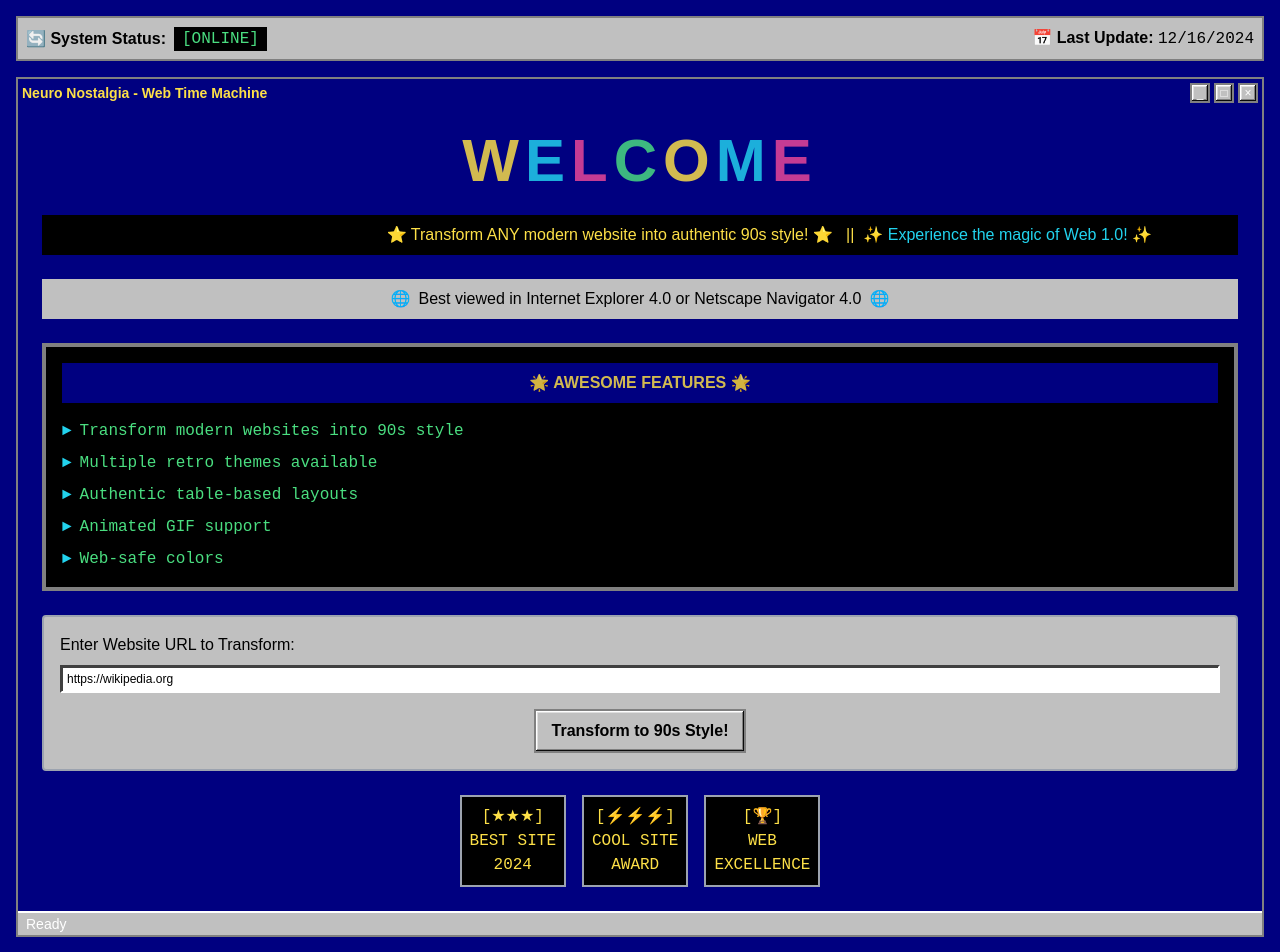
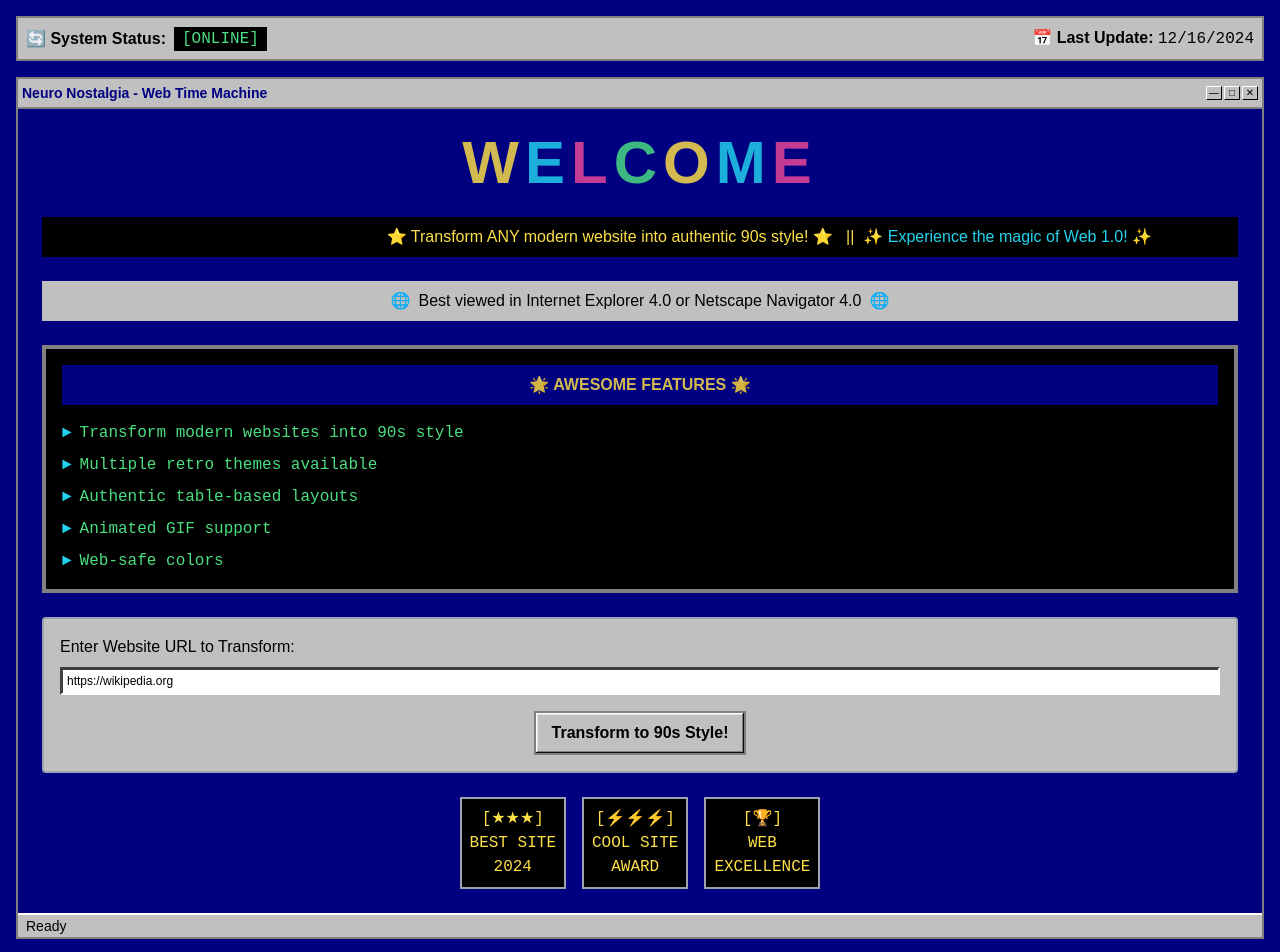
Before and after one commit to sanjaysah101/neuro-nostalgia, a Next.js app: page / in a window 1280 px wide. Shown: the top 952 px of the page. Built offline with nearby package versions, Linux system fonts and the light colour scheme.

Commit message:
Refactor RetroWindow and WebsitePreview components for improved styling and consistency; remove unused hit counter elements from RetroLayout and Sidebar90s components.

```diff
--- a/src/components/RetroLayout/Sidebar90s.tsx
+++ b/src/components/RetroLayout/Sidebar90s.tsx
@@ -1,5 +1,3 @@
-import Image from "next/image";
-
 import { LayoutTheme } from "@/types/layout";
 
 interface SidebarProps {
@@ -111,24 +109,6 @@ export default function Sidebar90s({
           </div>
         </div>
       ))}
-
-      {/* Hit Counter Widget */}
-      <div className={styles.widget}>
-        <div className={styles.title}>Site Stats</div>
-        <div className={`${styles.content} text-center`}>
-          <div className="mb-2">
-            <Image src="/images/counter.gif" alt="Hit Counter" width={100} height={31} className="mr-2 inline-block" />
-            <span>Visitors: 1,337</span>
-          </div>
-          <div className="text-xs text-gray-600">Last Updated: {new Date().toLocaleDateString()}</div>
-        </div>
-      </div>
-
-      {/* Web Buttons */}
-      <div className="mt-4 space-y-2 text-center">
-        <Image src="/images/netscape_now.gif" alt="Netscape Now!" width={88} height={31} className="mx-auto" />
-        <Image src="/images/ie_logo.gif" alt="Internet Explorer" width={88} height={31} className="mx-auto" />
-      </div>
     </aside>
   );
 }
--- a/src/components/RetroLayout/index.tsx
+++ b/src/components/RetroLayout/index.tsx
@@ -1,4 +1,3 @@
-import Image from "next/image";
 import { useEffect, useState } from "react";
 
 import { WebsiteData } from "@/app/api/parse/route";
@@ -159,21 +158,6 @@ export default function RetroLayout({ data }: RetroLayoutProps) {
       {layoutStyle === "classic" && renderClassicLayout()}
       {layoutStyle === "frames" && renderFramesLayout()}
       {layoutStyle === "table" && renderTableLayout()}
-
-      {/* 90s Footer Elements */}
-      <div className="mt-4 space-y-2 text-center">
-        {showHitCounter && (
-          <div className="flex items-center justify-center space-x-2">
-            <Image src="/images/counter.gif" alt="Hit Counter" width={16} height={16} />
-            <span className="font-['Courier_New'] text-sm">Visitors: {hitCount}</span>
-          </div>
-        )}
-        <div className="flex justify-center space-x-4">
-          <Image src="/images/html_valid.gif" alt="Valid HTML" width={88} height={31} />
-          <Image src="/images/css_valid.gif" alt="Valid CSS" width={88} height={31} />
-          <Image src="/images/netscape_now.gif" alt="Netscape Now" width={88} height={31} />
-        </div>
-      </div>
     </div>
   );
 }
--- a/src/components/RetroWindow.tsx
+++ b/src/components/RetroWindow.tsx
@@ -10,22 +10,22 @@ interface RetroWindowProps {
 
 export function RetroWindow({ title, children, className = "", icon, isLoading = false }: RetroWindowProps) {
   return (
-    <div className={`shadow-win95 border-2 border-[#808080] bg-[#c0c0c0] ${className}`}>
+    <div className={`border-2 border-[#808080] bg-[#c0c0c0] shadow-win95 ${className}`}>
       {title && (
-        <div className="flex items-center justify-between bg-[#000080] p-1">
+        <div className="flex items-center justify-between border-b-2 border-[#808080] bg-[#c0c0c0] p-1">
           <div className="flex items-center gap-2">
             {icon && <Image src={icon} alt="" className="h-4 w-4" />}
-            <h2 className="text-sm font-bold text-yellow-300">{title}</h2>
+            <h2 className="text-sm font-bold text-[#000080]">{title}</h2>
           </div>
-          <div className="flex gap-1">
-            <button className="shadow-win95 active:shadow-win95-inset h-5 w-5 border-2 border-[#808080] bg-[#c0c0c0] text-xs">
-              _
+          <div className="flex gap-[2px]">
+            <button className="h-[14px] w-[16px] border border-b-[#000000] border-l-[#ffffff] border-r-[#000000] border-t-[#ffffff] bg-[#c0c0c0] text-[10px] leading-[8px] text-black active:border-b-[#ffffff] active:border-l-[#000000] active:border-r-[#ffffff] active:border-t-[#000000] active:pl-[2px] active:pt-[2px]">
+              &#8212;
             </button>
-            <button className="shadow-win95 active:shadow-win95-inset h-5 w-5 border-2 border-[#808080] bg-[#c0c0c0] text-xs">
-              □
+            <button className="h-[14px] w-[16px] border border-b-[#000000] border-l-[#ffffff] border-r-[#000000] border-t-[#ffffff] bg-[#c0c0c0] text-[10px] leading-[8px] text-black active:border-b-[#ffffff] active:border-l-[#000000] active:border-r-[#ffffff] active:border-t-[#000000] active:pl-[2px] active:pt-[2px]">
+              &#9633;
             </button>
-            <button className="shadow-win95 active:shadow-win95-inset h-5 w-5 border-2 border-[#808080] bg-[#c0c0c0] text-xs">
-              ×
+            <button className="h-[14px] w-[16px] border border-b-[#000000] border-l-[#ffffff] border-r-[#000000] border-t-[#ffffff] bg-[#c0c0c0] text-[10px] leading-[8px] text-black active:border-b-[#ffffff] active:border-l-[#000000] active:border-r-[#ffffff] active:border-t-[#000000] active:pl-[2px] active:pt-[2px]">
+              &#10005;
             </button>
           </div>
         </div>
@@ -39,8 +39,8 @@ export function RetroWindow({ title, children, className = "", icon, isLoading =
           children
         )}
       </div>
-      <div className="flex h-6 items-center border-t-2 border-[#ffffff] bg-[#c0c0c0] px-2 text-sm">
-        <span>Ready</span>
+      <div className="flex h-6 items-center border-t-2 border-[#ffffff] bg-[#c0c0c0] px-2 text-sm text-black">
+        Ready
       </div>
     </div>
   );
--- a/src/components/WebsitePreview.tsx
+++ b/src/components/WebsitePreview.tsx
@@ -92,9 +92,9 @@ const WebsitePreview = ({
           <div className="sticky top-0 z-10 bg-[#c0c0c0]">
             <div className="flex items-center justify-between p-2">
               <div className="flex items-center space-x-2">
-                <button className="h-6 w-6 rounded-full bg-[#ff0000]" title="Close" />
-                <button className="h-6 w-6 rounded-full bg-[#ffff00]" title="Minimize" />
-                <button className="h-6 w-6 rounded-full bg-[#00ff00]" title="Maximize" />
+                <button className="h-3 w-3 rounded-full bg-[#ff0000]" title="Close" />
+                <button className="h-3 w-3 rounded-full bg-[#ffff00]" title="Minimize" />
+                <button className="h-3 w-3 rounded-full bg-[#00ff00]" title="Maximize" />
               </div>
               <div className="flex items-center space-x-2">
                 <button className="rounded border border-gray-600 bg-[#c0c0c0] px-2 py-1" title="Copy URL">
@@ -106,9 +106,10 @@ const WebsitePreview = ({
               </div>
             </div>
             <div className="flex items-center space-x-2 border-t-2 border-[#ffffff] bg-[#c0c0c0] p-2">
-              <span>📍</span>
               <input type="text" value={url} readOnly className="w-full bg-[#f0f0f0] p-1 font-mono text-sm" />
-              <button className="rounded border border-gray-600 bg-[#c0c0c0] px-4 py-1">Go</button>
+              <button className="rounded border-2 border-b-[#404040] border-l-white border-r-[#404040] border-t-white bg-[#c0c0c0] px-4 py-1 text-[#000000] active:border-b-white active:border-l-[#404040] active:border-r-white active:border-t-[#404040]">
+                Go
+              </button>
             </div>
           </div>
 
```
